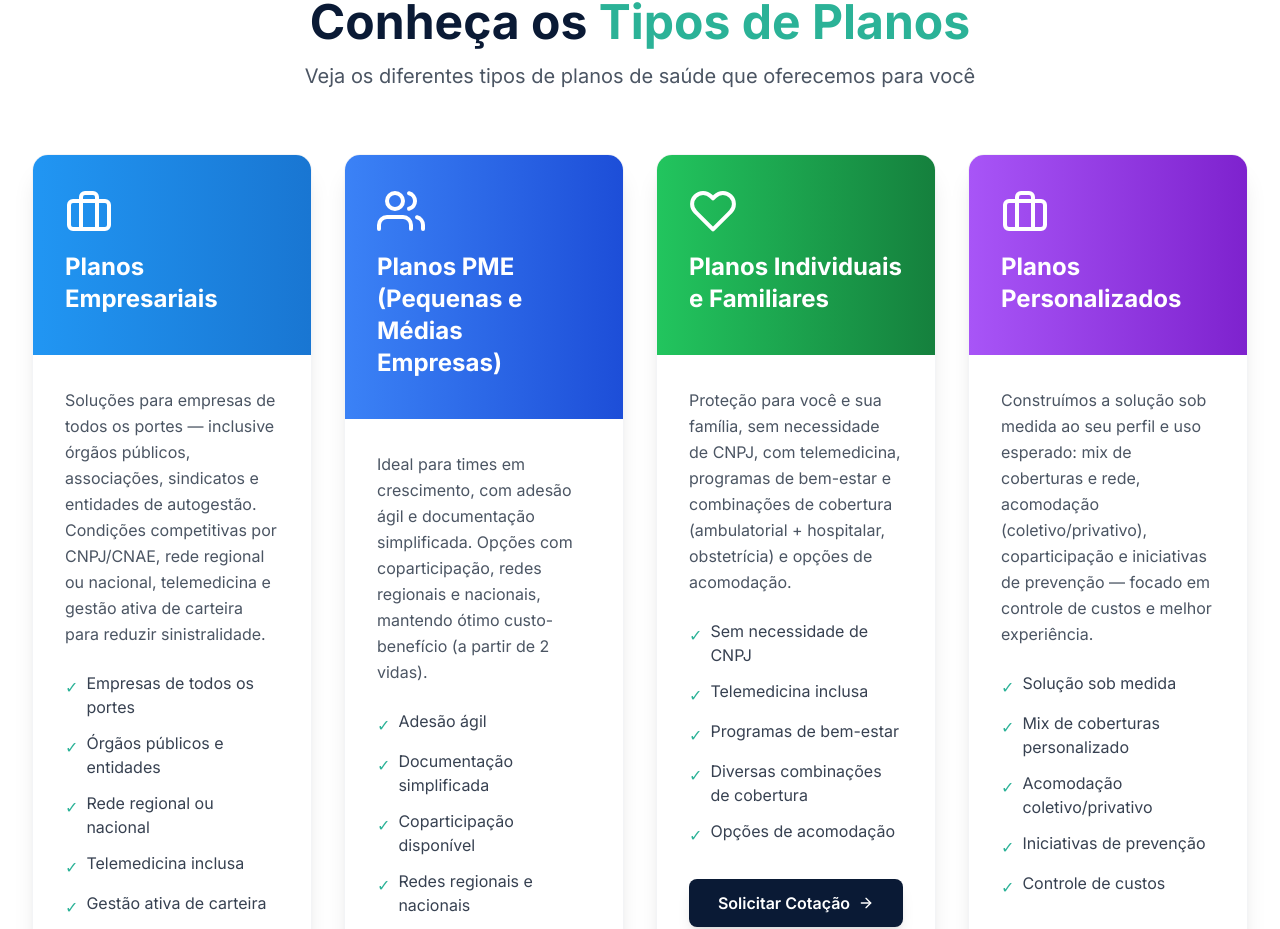
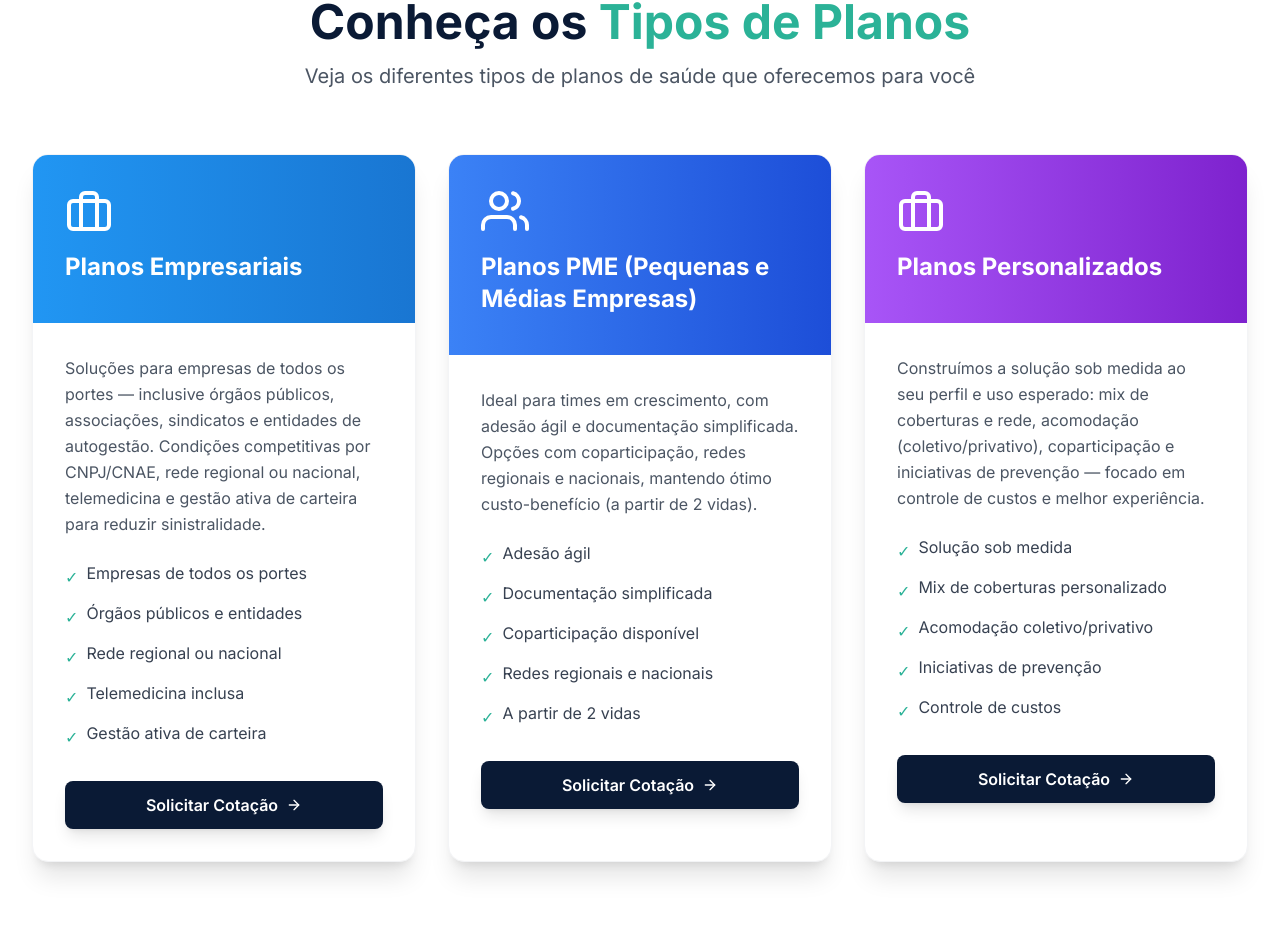
Before and after one commit to phsftech-fz/excellentsaude, a Next.js app: page / in a window 1280 px wide. Shown: the part 1858-2787 px from the top of the page. Built offline with nearby package versions, Linux system fonts and the light colour scheme.

Commit message:
Signed-off-by: phsilveirafaria <phsilveirafaria@gmail.com>

```diff
--- a/components/Footer.tsx
+++ b/components/Footer.tsx
@@ -1,5 +1,5 @@
 import Link from 'next/link'
-import { FiFacebook, FiInstagram, FiLinkedin, FiYoutube, FiPhone, FiMail, FiMapPin } from 'react-icons/fi'
+import { FiInstagram, FiPhone, FiMail, FiMapPin } from 'react-icons/fi'
 
 export default function Footer() {
   return (
@@ -20,17 +20,8 @@ export default function Footer() {
               Atuamos com ética, empatia e foco total no bem-estar dos nossos clientes.
             </p>
             <div className="flex space-x-4">
-              <a href="https://facebook.com" target="_blank" rel="noopener noreferrer" className="text-gray-300 hover:text-excellent-green-500 transition-colors" aria-label="Facebook">
-                <FiFacebook size={24} />
-              </a>
               <a href="https://www.instagram.com/excellentsaude/" target="_blank" rel="noopener noreferrer" className="text-gray-300 hover:text-excellent-green-500 transition-colors" aria-label="Instagram">
                 <FiInstagram size={24} />
-              </a>
-              <a href="https://linkedin.com" target="_blank" rel="noopener noreferrer" className="text-gray-300 hover:text-excellent-green-500 transition-colors" aria-label="LinkedIn">
-                <FiLinkedin size={24} />
-              </a>
-              <a href="https://youtube.com" target="_blank" rel="noopener noreferrer" className="text-gray-300 hover:text-excellent-green-500 transition-colors" aria-label="YouTube">
-                <FiYoutube size={24} />
               </a>
             </div>
           </div>
--- a/components/Header.tsx
+++ b/components/Header.tsx
@@ -3,7 +3,7 @@
 import { useState } from 'react'
 import Link from 'next/link'
 import Image from 'next/image'
-import { FiMenu, FiX, FiPhone, FiMail } from 'react-icons/fi'
+import { FiMenu, FiX, FiPhone } from 'react-icons/fi'
 
 export default function Header() {
   const [isMenuOpen, setIsMenuOpen] = useState(false)
@@ -69,10 +69,6 @@ export default function Header() {
               <FiPhone size={16} />
               <span>WhatsApp</span>
             </a>
-            <a href="mailto:atendimento@excellentsaude.com.br" className="flex items-center space-x-2 hover:text-excellent-blue-400 transition-colors">
-              <FiMail size={16} />
-              <span>E-mail</span>
-            </a>
           </div>
         </div>
       </div>
--- a/components/sections/Hero.tsx
+++ b/components/sections/Hero.tsx
@@ -14,9 +14,26 @@ export default function Hero() {
 
   const handleSubmit = (e: React.FormEvent) => {
     e.preventDefault()
-    // Aqui você pode integrar com um serviço de envio de formulário
-    console.log('Formulário enviado:', formData)
-    alert('Cotação solicitada com sucesso! Entraremos em contato em breve.')
+
+    // Formata a mensagem para WhatsApp
+    let mensagem = '*Nova Solicitação de Cotação*\n\n'
+    mensagem += `*Nome:* ${formData.nome}\n`
+    mensagem += `*E-mail:* ${formData.email}\n`
+    mensagem += `*Telefone:* ${formData.telefone}\n`
+    mensagem += `*Estado:* ${formData.estado}\n`
+
+    const tipoPlanoMap: { [key: string]: string } = {
+      'coletivo': 'Coletivos por Adesão',
+      'empresarial': 'Empresariais e PME',
+      'individual': 'Individuais e Familiares'
+    }
+    mensagem += `*Tipo de Plano:* ${tipoPlanoMap[formData.tipoPlano] || formData.tipoPlano}\n`
+
+    // Codifica a mensagem para URL
+    const mensagemEncoded = encodeURIComponent(mensagem)
+
+    // Redireciona para WhatsApp
+    window.open(`https://wa.me/5551996605080?text=${mensagemEncoded}`, '_blank')
   }
 
   const handleChange = (e: React.ChangeEvent<HTMLInputElement | HTMLSelectElement>) => {
@@ -40,7 +57,7 @@ export default function Hero() {
               Corretora de Seguros
             </h1>
             <p className="text-xl text-gray-300 mb-8">
-              Especialista em saúde, comprometido com pessoas e resultados. Soluções personalizadas
+              Especialista em saúde, comprometida com pessoas e resultados. Soluções personalizadas
               em planos e seguros de saúde e odontológicos para empresas, órgãos públicos e entidades de autogestão.
             </p>
 
--- a/components/sections/PlanTypes.tsx
+++ b/components/sections/PlanTypes.tsx
@@ -29,19 +29,6 @@ const planTypes = [
     color: 'from-blue-500 to-blue-700',
   },
   {
-    icon: FiHeart,
-    title: 'Planos Individuais e Familiares',
-    description: 'Proteção para você e sua família, sem necessidade de CNPJ, com telemedicina, programas de bem-estar e combinações de cobertura (ambulatorial + hospitalar, obstetrícia) e opções de acomodação.',
-    features: [
-      'Sem necessidade de CNPJ',
-      'Telemedicina inclusa',
-      'Programas de bem-estar',
-      'Diversas combinações de cobertura',
-      'Opções de acomodação',
-    ],
-    color: 'from-green-500 to-green-700',
-  },
-  {
     icon: FiBriefcase,
     title: 'Planos Personalizados',
     description: 'Construímos a solução sob medida ao seu perfil e uso esperado: mix de coberturas e rede, acomodação (coletivo/privativo), coparticipação e iniciativas de prevenção — focado em controle de custos e melhor experiência.',
@@ -69,13 +56,13 @@ export default function PlanTypes() {
           </p>
         </div>
 
-        <div className="grid md:grid-cols-2 lg:grid-cols-4 gap-8">
+        <div className="flex flex-wrap justify-center gap-8">
           {planTypes.map((plan, index) => {
             const Icon = plan.icon
             return (
               <div
                 key={index}
-                className="bg-white rounded-2xl shadow-xl overflow-hidden hover:shadow-2xl transition-all duration-300 transform hover:-translate-y-2 border border-gray-100"
+                className="bg-white rounded-2xl shadow-xl overflow-hidden hover:shadow-2xl transition-all duration-300 transform hover:-translate-y-2 border border-gray-100 w-full max-w-sm md:max-w-md lg:max-w-sm"
               >
                 <div className={`bg-gradient-to-r ${plan.color} p-8 text-white`}>
                   <Icon size={48} className="mb-4" />
--- a/components/sections/QuickQuote.tsx
+++ b/components/sections/QuickQuote.tsx
@@ -19,8 +19,30 @@ export default function QuickQuote() {
 
   const handleSubmit = (e: React.FormEvent) => {
     e.preventDefault()
-    console.log('Formulário enviado:', formData)
-    alert('Cotação solicitada com sucesso! Entraremos em contato em breve.')
+
+    // Formata a mensagem para WhatsApp
+    let mensagem = '*Nova Solicitação de Cotação*\n\n'
+    mensagem += `*Nome:* ${formData.nome}\n`
+    mensagem += `*Telefone:* ${formData.telefone}\n`
+    mensagem += `*E-mail:* ${formData.email}\n`
+    mensagem += `*Número de Vidas:* ${formData.numeroVidas}\n`
+    mensagem += `*Perfil:* ${formData.perfil === 'pessoa-fisica' ? 'Pessoa Física' : 'CNPJ/MEI'}\n`
+
+    if (formData.cnpj) {
+      mensagem += `*CNPJ:* ${formData.cnpj}\n`
+    }
+
+    mensagem += `*Plano Selecionado:* ${formData.operadora}\n`
+
+    if (formData.mensagem) {
+      mensagem += `\n*Mensagem:*\n${formData.mensagem}\n`
+    }
+
+    // Codifica a mensagem para URL
+    const mensagemEncoded = encodeURIComponent(mensagem)
+
+    // Redireciona para WhatsApp
+    window.open(`https://wa.me/5551996605080?text=${mensagemEncoded}`, '_blank')
   }
 
   const handleChange = (e: React.ChangeEvent<HTMLInputElement | HTMLSelectElement | HTMLTextAreaElement>) => {
```
